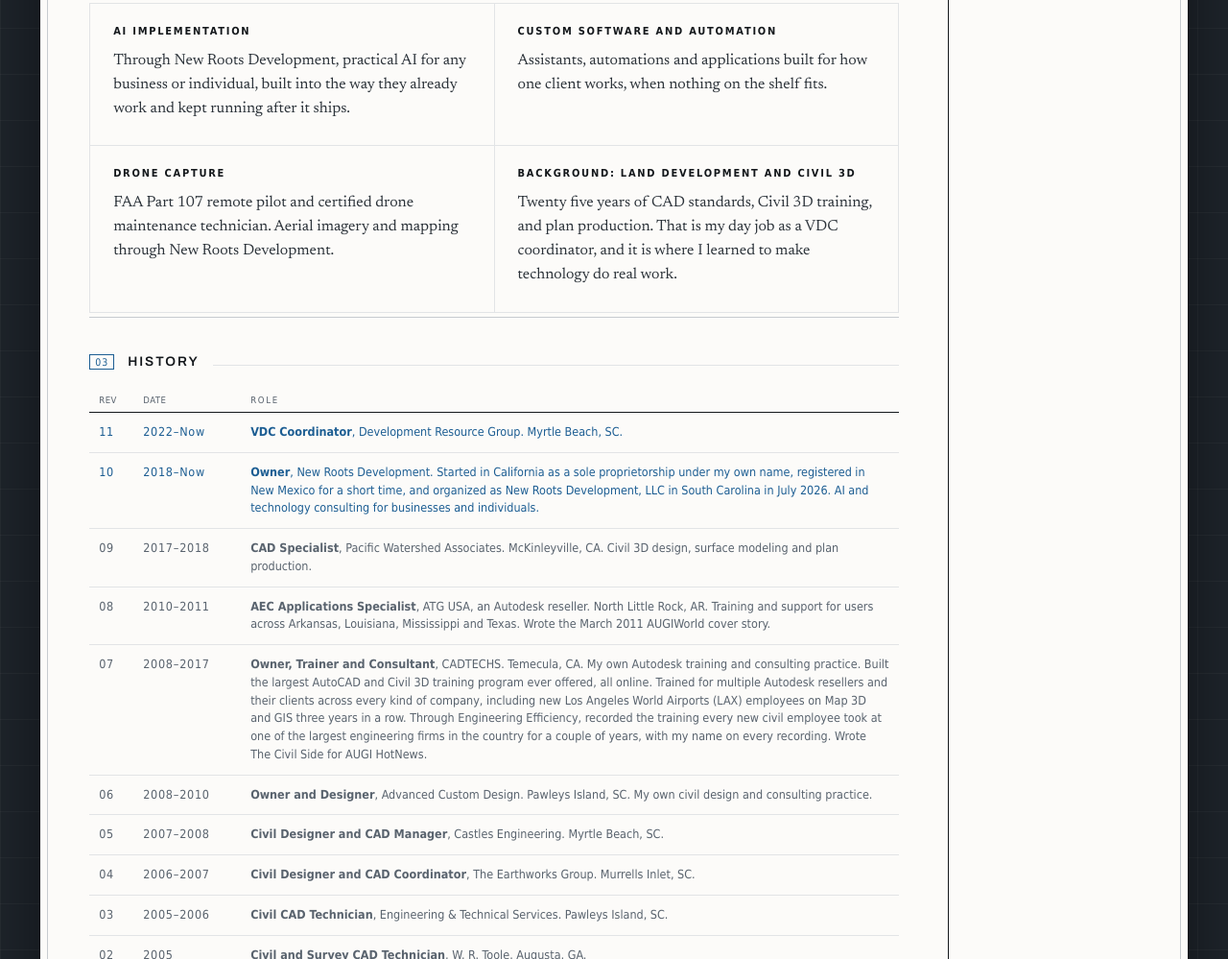
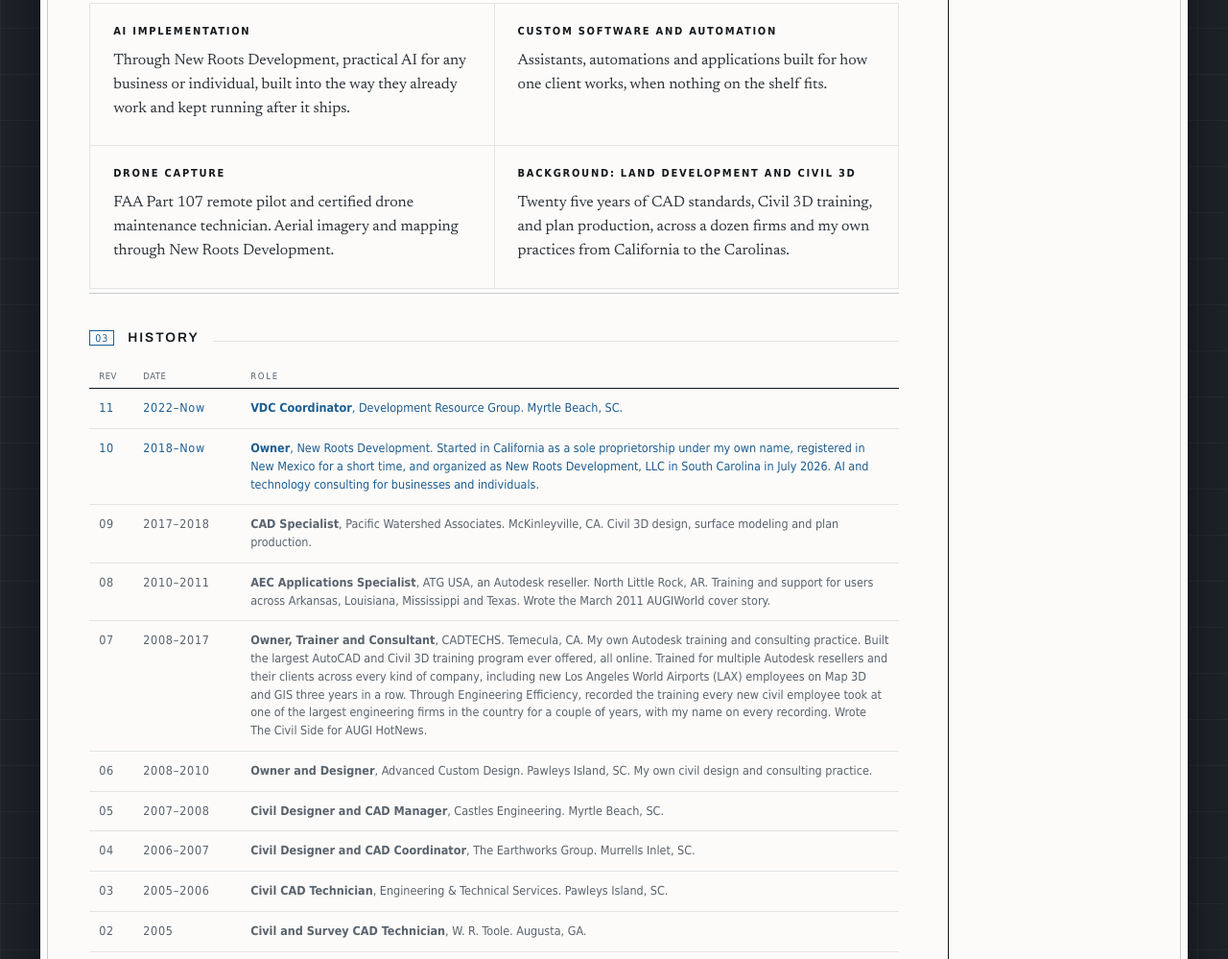
Before and after one commit to NewRootsDev/christianbarrett.info, a plain HTML site: page index.html in a window 1280 px wide. Shown: the part 1171-2170 px from the top of the page at 96% size. Drawn offline with Linux system fonts and the light colour scheme.

Commit message:
Background box: no tie between day job and NRD skills
Co-Authored-By: Claude Opus 5.5 <noreply@anthropic.com>

Claude-Session: https://claude.ai/code/session_01QRYbHexA9WCUZ1HniRJhgC

```diff
--- a/index.html
+++ b/index.html
@@ -309,7 +309,7 @@ tr.r-old td{color:var(--graphite)}
         </div>
         <div class="cap">
           <h3>Background: land development and Civil 3D</h3>
-          <p>Twenty five years of CAD standards, Civil 3D training, and plan production. That is my day job as a VDC coordinator, and it is where I learned to make technology do real work.</p>
+          <p>Twenty five years of CAD standards, Civil 3D training, and plan production, across a dozen firms and my own practices from California to the Carolinas.</p>
         </div>
       </div>
     </section>
```
